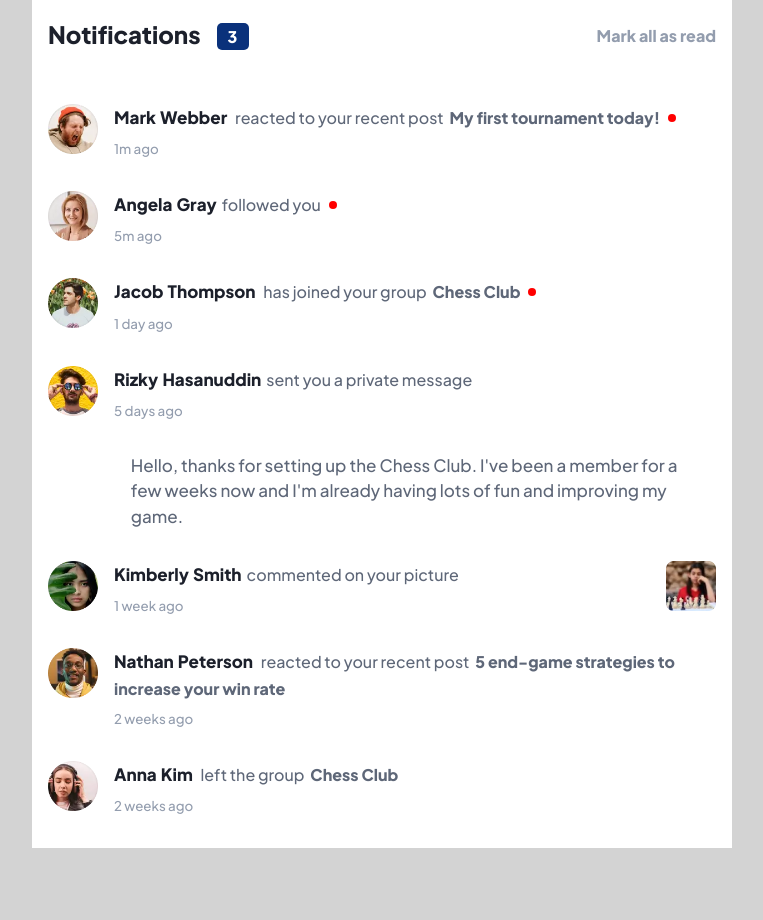
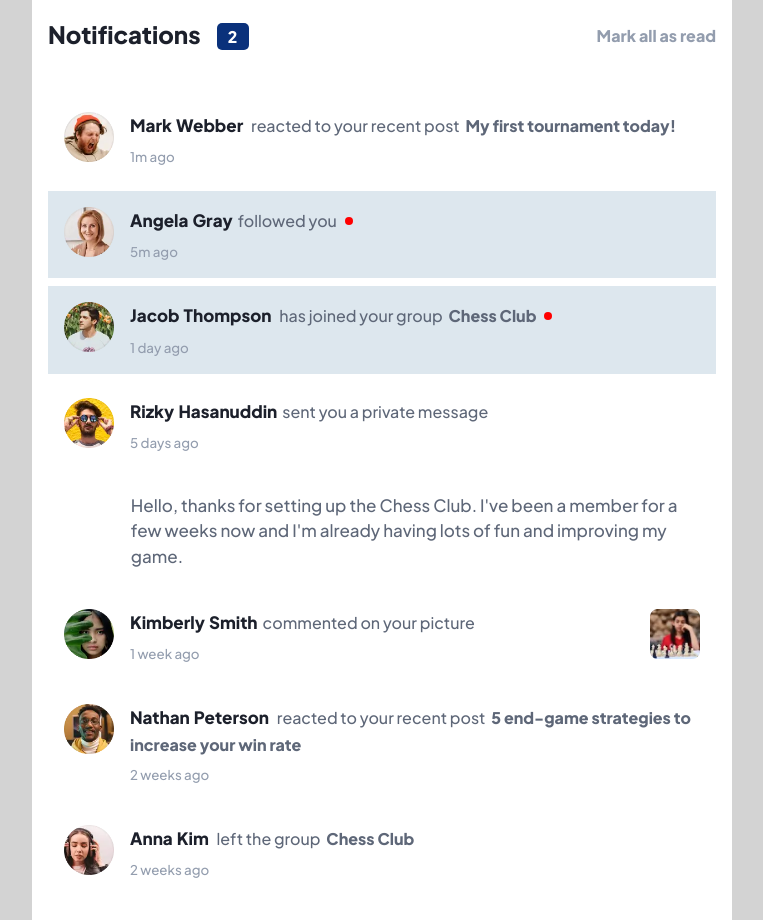
Before and after one commit to safran37/notification, a website built with Vite: page index.html in a window 1280 px wide. Both pictures are taken after a click on the element 640 px from the left and 131 px from the top of the page. Shown: the whole page, without its empty margins (258-1021 px from the left). Before the commit the page ends 848 px from the top, so only its background shows below. Built offline with nearby package versions, Linux system fonts and the light colour scheme.

Commit message:
first commit

```diff
--- a/index.html
+++ b/index.html
@@ -18,7 +18,7 @@
         <small class="mark">Mark all as read</small>
       </header>
       <main class="main">
-        <div class="columns">
+        <div class="columns unread">
           <img
             src="./images/avatar-mark-webber.webp"
             alt="Mark Webber's image"
@@ -30,14 +30,13 @@
                   <a href="#" class="name">Mark Webber</a>
                   reacted to your recent post
                   <a href="#" class="news">My first tournament today!</a>
-                  <span class="circle"></span>
                 </p>
             </div>
             <small class="ago">1m ago</small>
           </div>
 
         </div>
-        <div class="columns">
+        <div class="columns unread">
           <img
             src="./images/avatar-angela-gray.webp"
             alt="Angela gray's image"
@@ -45,13 +44,13 @@
           />
           <div class="comment-box">
             <div class="info unique">
-              <p class="special"><a href="#" class="name">Angela Gray</a>followed you <span class="circle"></span></p>
+              <p class="special"><a href="#" class="name">Angela Gray</a>followed you</p>
             </div>
             <small class="ago">5m ago</small>
           </div>
 
         </div>
-        <div class="columns">
+        <div class="columns unread">
           <img
             src="./images/avatar-jacob-thompson.webp"
             alt="jacob thompson's image"
@@ -62,7 +61,6 @@
               <p class="special">
                 <a href="#" class="name">Jacob Thompson</a> has joined your
                 group <a href="#" class="chess">Chess Club</a>
-                <span class="circle"></span>
               </p>
             </div>
             <small class="ago">1 day ago</small>
--- a/main.js
+++ b/main.js
@@ -1,11 +1,19 @@
-const circle = document.querySelectorAll(".circle");
+const unread = document.querySelectorAll(".unread");
 const mark = document.querySelector(".mark");
 const number = document.querySelector(".number");
-const columns = document.querySelectorAll(".columns");
-const special = document.querySelectorAll(".special");
+
 mark.addEventListener("click", () => {
-  circle.forEach((minicircle) => {
-    minicircle.style.display = "none";
-    number.innerText = "0";
+  unread.forEach((message) => {
+    message.classList.remove("unread");
+  });
+  const newUnread = document.querySelectorAll(".unread");
+  number.innerText = newUnread.length;
+});
+
+unread.forEach((message) => {
+  message.addEventListener("click", () => {
+    message.classList.remove("unread");
+    const newUnreadArray = document.querySelectorAll(".unread");
+    number.innerText = newUnreadArray.length;
   });
 });
--- a/style.css
+++ b/style.css
@@ -155,7 +155,8 @@ body {
   width: 100%;
 }
 .main > * {
-  padding: 1rem 0;
+  padding: 1rem 1rem;
+  margin: 0.5rem 0;
 }
 .info > small {
   color: var(--Grayish-blue);
@@ -210,7 +211,8 @@ body {
 .chess:hover {
   color: var(--Blue);
 }
-.circle {
+.unread p:first-of-type::after {
+  content: "";
   width: 8px;
   height: 8px;
   border-radius: 100%;
@@ -218,6 +220,10 @@ body {
   background-color: red;
   margin-top: 10px;
   margin-left: 8px;
+}
+.unread {
+  background-color: var(--Light-grayish-blue-2);
+  cursor: pointer;
 }
 @media (max-width: 30em) {
   .container {
```
